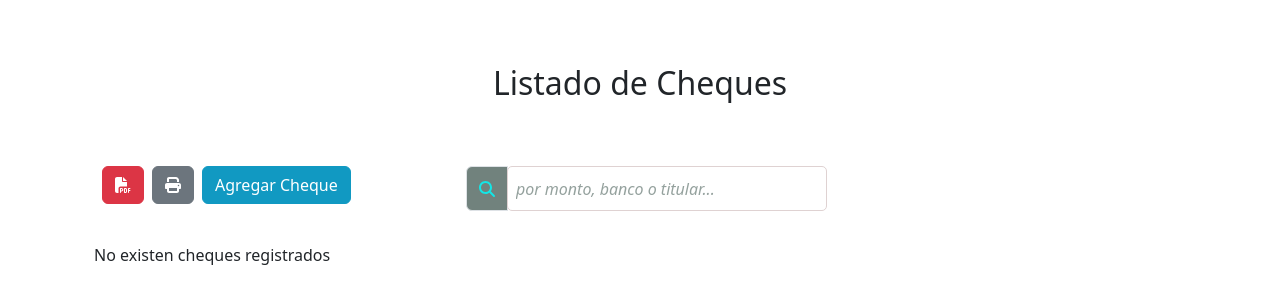
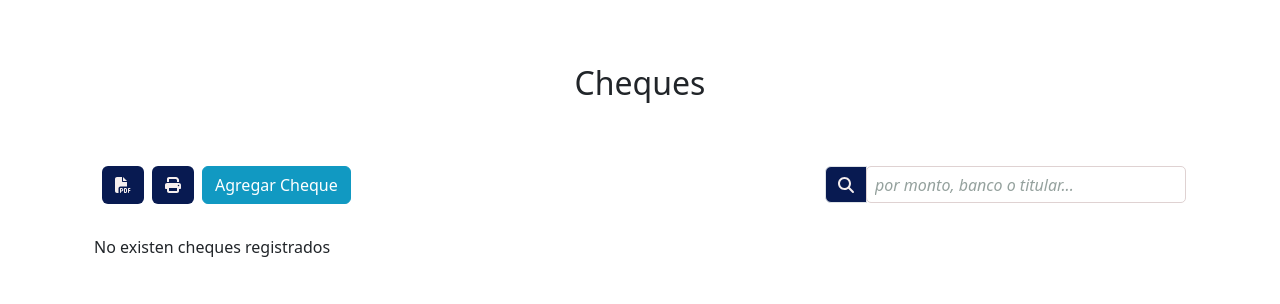
Before and after one commit to LoreLor/gestioncheques-cliente, a React (Vite) app: page / in a window 1280 px wide. Shown: the top 304 px of the page. Built offline with nearby package versions, Linux system fonts and the light colour scheme; no server answers.

Commit message:
filter-search

```diff
--- a/src/components/table/ChecksTable.css
+++ b/src/components/table/ChecksTable.css
@@ -1,5 +1,6 @@
 :root{
-    --transition: all 0.3s ease-out;
+    --transition: all 0.3s ease-in-out;
+    --purple-1: #081A51;
     --gray-1: #71827d;
     --gray-2: #313030;
     --gray-3: #f5eeee;
@@ -10,7 +11,7 @@
     --blue-3: #1199c2;
     --blue-4: #0954e0;
     --blue-5: #50b5f83d;
-    --red-1: #f50f0f;
+    --red-1: rgb(248, 43, 6);
     --green-1: #04c20e;
 }
 
@@ -33,25 +34,26 @@
 }
 
 .rdt_TableRow:hover {
-    background-color: var(--blue-5); /* Cambia el color de fondo al pasar el ratón */
-  }
+    background-color: var(--blue-5);
+}
 
 /* Clases Normales */
 button {
-    border:none;
+    border: none;
 }
+
 
 .iconActions{
     color: var(--gray-1);
     border: 1px solid var(--gray-4);
     border-radius: 5px;
     padding: 0.25rem 0.2rem;
-    transition: var(--transition);
+    transition: var(--transition) !important;
 }
 
 .iconActions:hover{
     color: var(--cyan-1);
-    background-color: var(--gray-2);
+    background-color: var(--purple-1);
     transform: scale(1.2);
 }
 
@@ -78,11 +80,31 @@ button {
     border: 1px solid var(--blue-3) !important;
     background-color: var(--blue-3) !important;
     color: white !important;
+    transition: var(--transition) !important;
+}
+
+.btn-agregar:hover{
+    border: 1px solid var(--purple-1) !important;
+    background-color: var(--purple-1) !important;
+    color: var(--cyan-1) !important;
+    transform: scale(0.95);
+}
+
+.btn-pdf, .btn-print{
+    color: var(--gray-3) !important;
+    background-color: var(--purple-1) !important;
+    transition: var(--transition) !important;
+}
+
+.btn-pdf:hover, .btn-print:hover{
+    color: var(--cyan-1) !important;
+    background-color: var(--blue-1) !important;
+    transform: scale(0.93);
 }
 
 .input-search{
     width: 20rem !important;
-    height: 2.8rem;
+    height: 2.3rem;
     border: 0.02rem solid var(--gray-4) !important;
     border-radius: 5px !important;
     border-bottom: 2px solid var(--blue-1);
@@ -102,10 +124,14 @@ button {
     opacity: .75;
 }
 
+.input-search:focus {
+    outline: none;
+}
+
 #basic-addon1 {
-    background-color: var(--gray-1);
+    background-color: var(--purple-1);
 }
 
 #basic-addon1 .icon-search{
-    color: var(--cyan-1);
+    color: var(--gray-3);
 }
--- a/src/components/table/ChecksTable.jsx
+++ b/src/components/table/ChecksTable.jsx
@@ -63,7 +63,7 @@ const ChecksTable = () => {
     // Actualiza cheque
     const handleEditCheck = (id) => {
         setSelectCheck(id);
-        console.log("id :>> ", id);
+        // console.log("id :>> ", id);
     };
 
     // Elimina cheque
@@ -142,7 +142,6 @@ const ChecksTable = () => {
         {
             name: "Destino",
             selector: (row) => row.nombreDestino,
-            sortable: true,
             grow: 2,
         },
         {
@@ -152,7 +151,7 @@ const ChecksTable = () => {
                 <div>
                     {row.estado === "pendiente" && (
                         <span className="badge bg-pendiente p-2">
-                            Pendiente
+                            A cobrar
                         </span>
                     )}
                     {row.estado === "rechazado" && (
@@ -166,7 +165,6 @@ const ChecksTable = () => {
                 </div>
             ),
             grow: 1,
-            sortable: true,
         },
         {
             name: "Acciones",
@@ -217,7 +215,7 @@ const ChecksTable = () => {
             return;
         }
         const filterData = checks.filter((row) => {
-            const fieldsToSearch = ["banco", "titular", "monto"];
+            const fieldsToSearch = ["banco", "estado", "monto"];
             return fieldsToSearch.some((field) => {
                 const fieldValue = row[field];
 
@@ -257,7 +255,7 @@ const ChecksTable = () => {
 
     return (
         <section id="tableCheck" className="pt-5">
-            <h2 className="text-center">Listado de Cheques</h2>
+            <h2 className="text-center">Cheques</h2>
             <div className="container mt-5" ref={print}>
                 <div className="row py-3">
                     {/* Btns Actions */}
@@ -289,14 +287,14 @@ const ChecksTable = () => {
 
                         {/* Boton Excel */}
                         <button
-                            className="btn btn-danger ms-2"
+                            className="btn btn-pdf ms-2"
                             onClick={handleExportPDF}
                         >
                             <FontAwesomeIcon icon={faFilePdf} />
                         </button>
                         {/* Boton Imprimir */}
                         <button
-                            className="btn btn-secondary ms-2"
+                            className="btn btn-print ms-2"
                             onClick={handlePrint}
                         >
                             <FontAwesomeIcon icon={faPrint} />
@@ -313,8 +311,8 @@ const ChecksTable = () => {
                     </div>
 
                     {/* Input Search */}
-                    <div className="col-md-8 text-end">
-                        <div className="input-group mb-3">
+                    <div className="col-md-8">
+                        <div className="input-group mb-3  justify-content-end">
                             <span
                                 className="input-group-text"
                                 id="basic-addon1"
```
